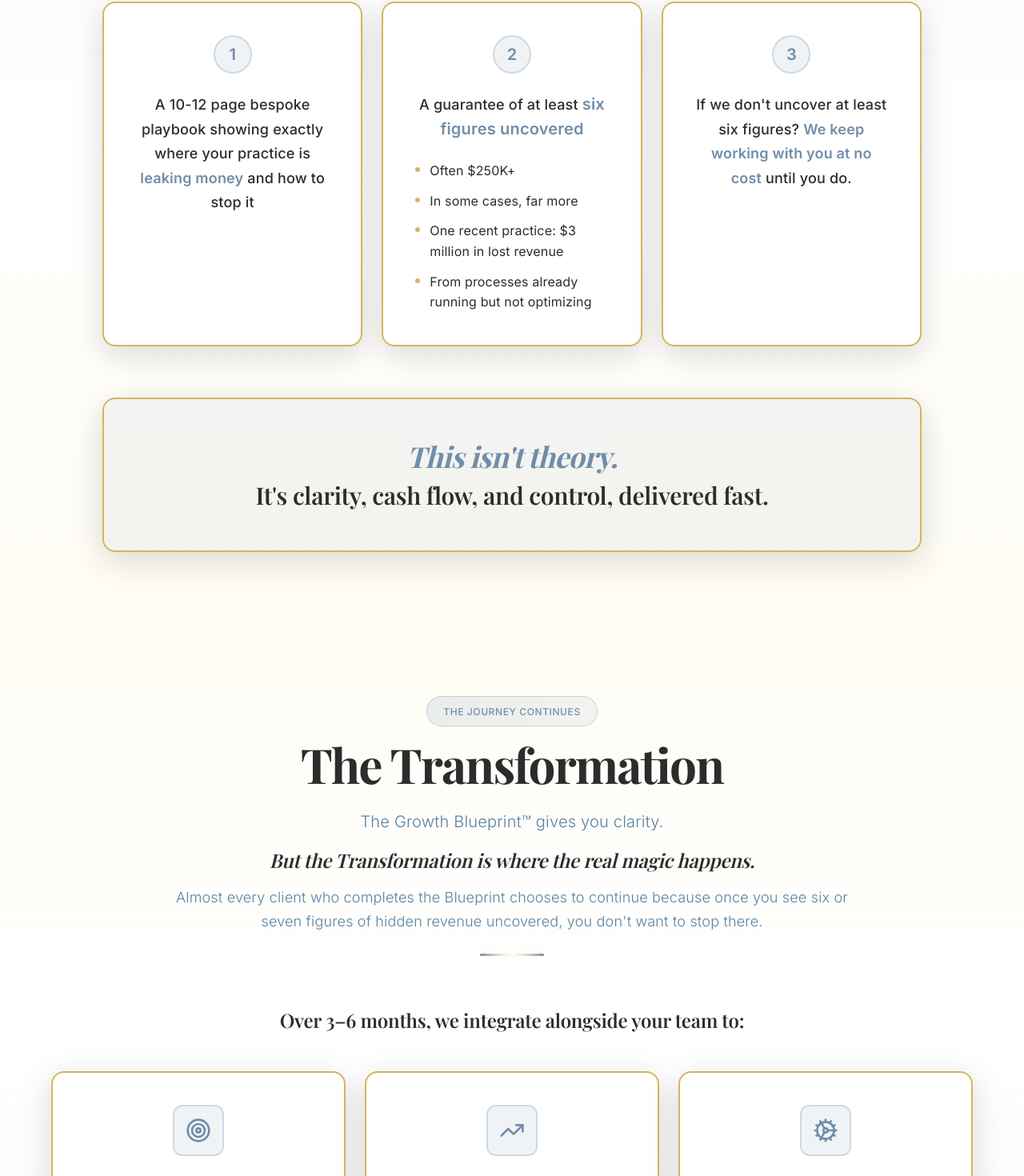
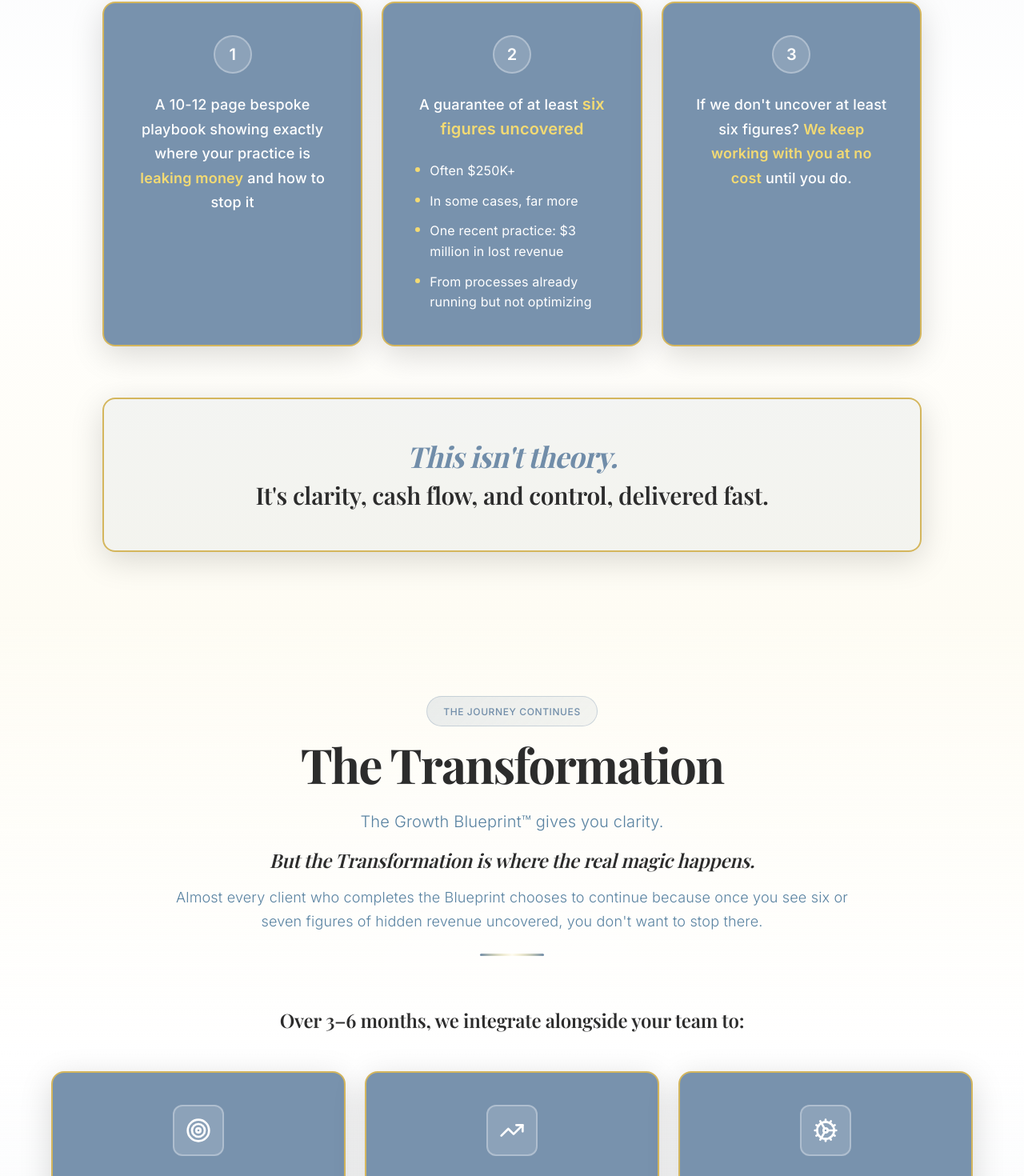
Before and after one commit to jsfaulkner86/tfg-website, a React (Vite) app: page / in a window 1280 px wide. Shown: the part 3223-4693 px from the top of the page at 80% size. Built offline with nearby package versions, Linux system fonts and the light colour scheme; the HTML template or start-up script is replaced by a standard one.

Commit message:
Revert box styling changes

```diff
--- a/src/components/Approach.tsx
+++ b/src/components/Approach.tsx
@@ -139,11 +139,11 @@ const Approach = () => {
                   }`}
                   style={{ transitionDelay: `${index * 150 + 300}ms` }}
                 >
-                  {/* Clean white card with gold border */}
+                  {/* Blue card with gold border */}
                   <div
                     className="relative p-10 rounded-2xl transition-all duration-500 hover:-translate-y-3 hover:shadow-[0_20px_50px_rgba(0,0,0,0.25)] h-full flex flex-col"
                     style={{
-                      background: '#FFFFFF',
+                      background: 'rgba(113,141,169,0.95)',
                       border: '2.5px solid #D4B65D',
                       boxShadow: '0 10px 40px rgba(0,0,0,0.15)'
                     }}
@@ -154,11 +154,11 @@ const Approach = () => {
                       <div
                         className="relative w-12 h-12 rounded-full flex items-center justify-center transition-all duration-300 group-hover:scale-105"
                         style={{
-                          background: 'rgba(113,141,169,0.1)',
-                          border: '2px solid rgba(113,141,169,0.25)'
+                          background: 'rgba(255,255,255,0.15)',
+                          border: '2px solid rgba(255,255,255,0.3)'
                         }}
                       >
-                        <span className="text-xl font-inter font-semibold" style={{ color: '#718DA9' }}>
+                        <span className="text-xl font-inter font-semibold" style={{ color: '#FFFFFF' }}>
                           {index + 1}
                         </span>
                       </div>
@@ -170,13 +170,13 @@ const Approach = () => {
                           <p
                             className="text-base sm:text-lg font-inter font-medium leading-relaxed mb-6 text-center"
                             style={{
-                              color: '#2C2C2C',
+                              color: '#FFFFFF',
                               letterSpacing: '0.01em',
                               lineHeight: '1.7'
                             }}
                           >
                             {benefit.text}
-                            <span className="font-bold text-lg sm:text-xl" style={{ color: '#718DA9' }}>
+                            <span className="font-bold text-lg sm:text-xl" style={{ color: '#F3DA73' }}>
                               {benefit.emphasis}
                             </span>
                           </p>
@@ -185,12 +185,12 @@ const Approach = () => {
                               <div key={idx} className="flex items-start gap-3">
                                 <div
                                   className="w-1.5 h-1.5 rounded-full flex-shrink-0 mt-2"
-                                  style={{ background: '#D4B65D' }}
+                                  style={{ background: '#F3DA73' }}
                                 />
                                 <p
                                   className="text-sm sm:text-base font-inter"
                                   style={{
-                                    color: '#2C2C2C',
+                                    color: '#FFFFFF',
                                     letterSpacing: '0.01em',
                                     lineHeight: '1.6'
                                   }}
@@ -205,13 +205,13 @@ const Approach = () => {
                         <p
                           className="text-base sm:text-lg font-inter font-medium leading-relaxed text-center"
                           style={{
-                            color: '#2C2C2C',
+                            color: '#FFFFFF',
                             letterSpacing: '0.01em',
                             lineHeight: '1.7'
                           }}
                         >
                           {benefit.text}
-                          <span className="font-bold" style={{ color: '#718DA9' }}>
+                          <span className="font-bold" style={{ color: '#F3DA73' }}>
                             {benefit.emphasis}
                           </span>
                           {benefit.suffix}
--- a/src/components/Transformation.tsx
+++ b/src/components/Transformation.tsx
@@ -144,11 +144,11 @@ const Transformation = () => {
                   }`}
                   style={{ transitionDelay: `${index * 150 + 400}ms` }}
                 >
-                  {/* Clean white card with gold border */}
+                  {/* Blue card with gold border */}
                   <div
                     className="relative p-10 rounded-2xl transition-all duration-500 hover:-translate-y-3 hover:shadow-[0_20px_50px_rgba(0,0,0,0.25)] h-full flex flex-col items-center text-center"
                     style={{
-                      background: '#FFFFFF',
+                      background: 'rgba(113,141,169,0.95)',
                       border: '2.5px solid #D4B65D',
                       boxShadow: '0 10px 40px rgba(0,0,0,0.15)',
                       minHeight: '240px'
@@ -159,21 +159,21 @@ const Transformation = () => {
                     <div
                       className="mb-6 w-16 h-16 rounded-xl flex items-center justify-center transition-all duration-300 group-hover:scale-110"
                       style={{
-                        background: 'rgba(113,141,169,0.1)',
-                        border: '2px solid rgba(113,141,169,0.25)'
+                        background: 'rgba(255,255,255,0.15)',
+                        border: '2px solid rgba(255,255,255,0.3)'
                       }}
                     >
                       <Icon
                         size={32}
                         strokeWidth={2}
-                        style={{ color: '#718DA9' }}
+                        style={{ color: '#FFFFFF' }}
                       />
                     </div>
 
                     <p
                       className="text-base sm:text-lg font-inter font-medium leading-relaxed relative z-10"
                       style={{
-                        color: '#2C2C2C',
+                        color: '#FFFFFF',
                         letterSpacing: '0.01em',
                         lineHeight: '1.7'
                       }}
```
